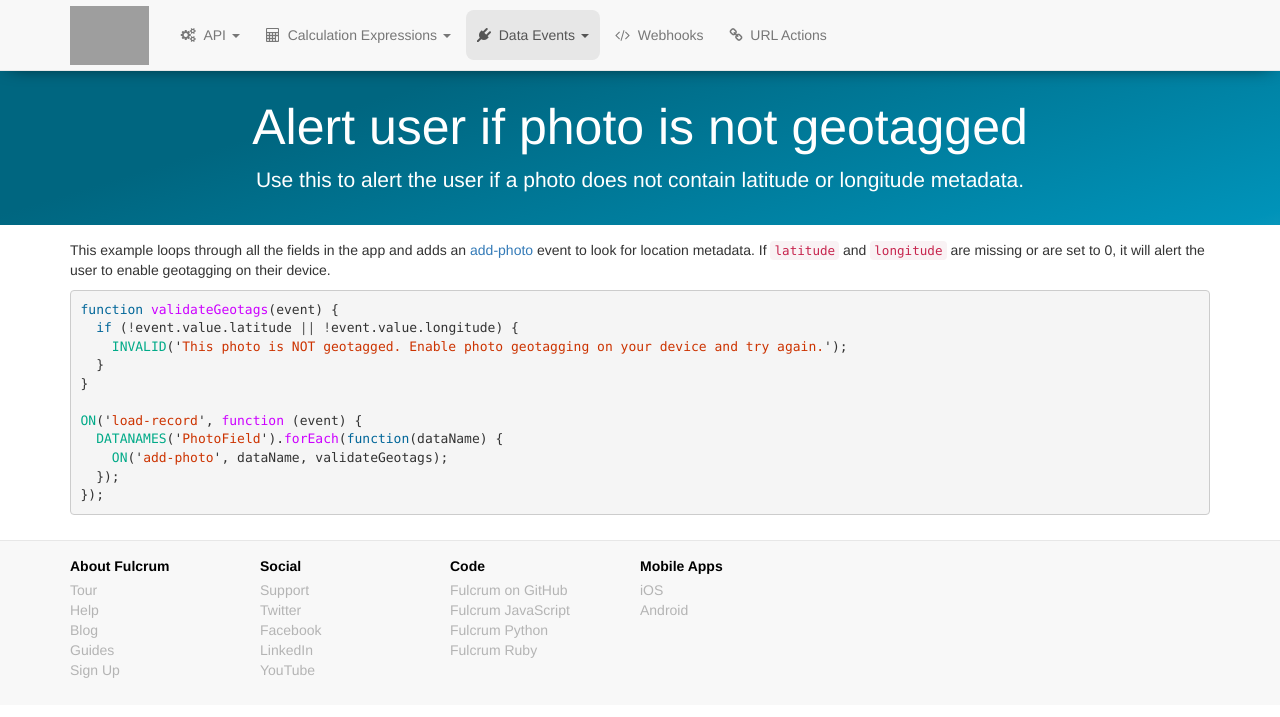
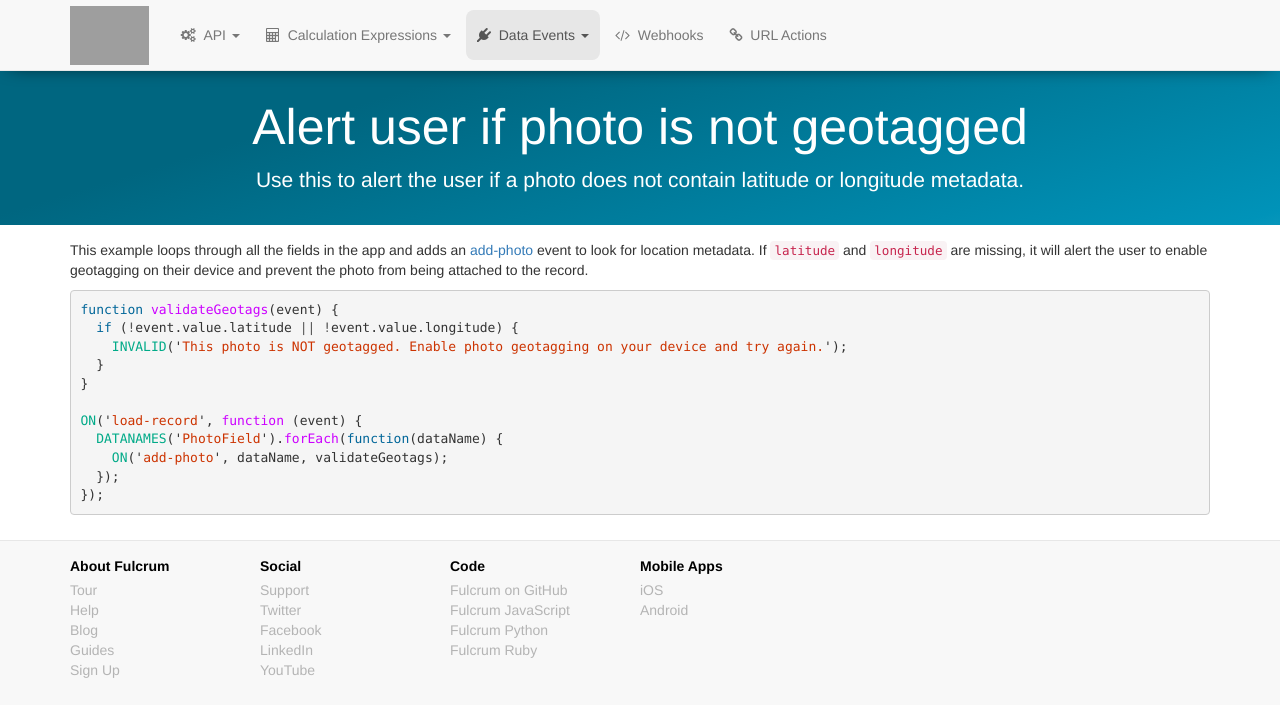
Before and after one commit to rylincoln/developer.fulcrumapp.com, a Jekyll site: the page built from _data-event-examples/alert-non-geotagged-photos.md, in a window 1280 px wide. Shown: the top 717 px of the page. Built offline with Jekyll 4.4.1, drawn with Linux system fonts in a browser that asks for light colours; nearby versions of some CDN libraries; grey boxes are pictures that could not be loaded.

Commit message:
Add note about INVALID rejecting photo

````diff
--- a/_data-event-examples/alert-non-geotagged-photos.md
+++ b/_data-event-examples/alert-non-geotagged-photos.md
@@ -9,7 +9,7 @@ tags:
   - qa/qc
 ---
 
-This example loops through all the fields in the app and adds an [add-photo](/data-events/intro/#media-events) event to look for location metadata. If `latitude` and `longitude` are missing or are set to 0, it will alert the user to enable geotagging on their device.
+This example loops through all the fields in the app and adds an [add-photo](/data-events/intro/#media-events) event to look for location metadata. If `latitude` and `longitude` are missing, it will alert the user to enable geotagging on their device and prevent the photo from being attached to the record.
 
 ```js
 function validateGeotags(event) {
````
